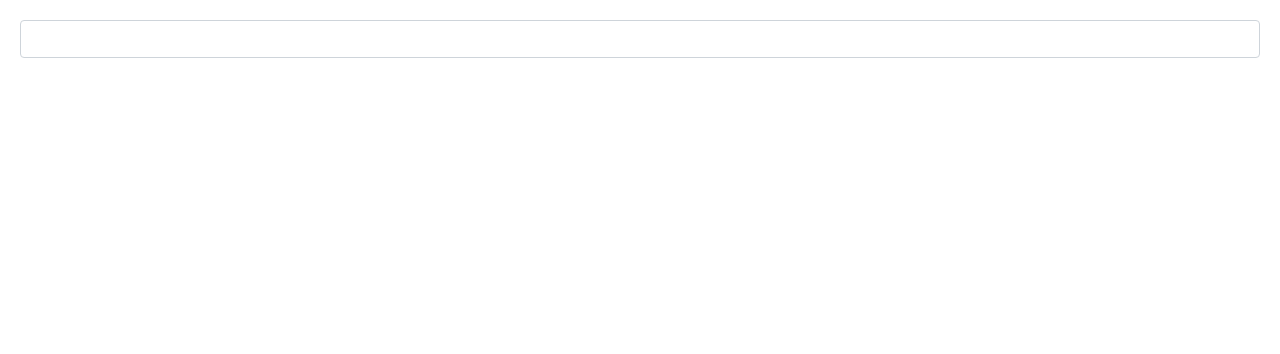
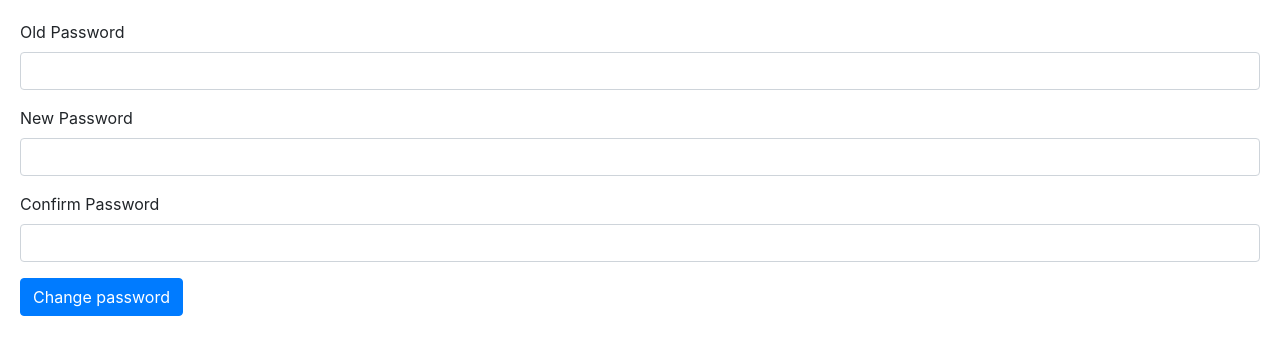
Before and after one commit to jayadrath/mosh-angular-udemy, an Angular app: page / in a window 1280 px wide. Shown: the top 354 px of the page. Built offline with nearby package versions, Linux system fonts and the light colour scheme.

Commit message:
Reactive-forms assignment

```diff
--- a/src/app/app.component.html
+++ b/src/app/app.component.html
@@ -1 +1 @@
-<new-course-form></new-course-form>
+<change-password-form></change-password-form>
--- a/src/app/app.module.ts
+++ b/src/app/app.module.ts
@@ -10,6 +10,7 @@ import { PanelComponent } from './panel/panel.component';
 import { ContactFormComponent } from './contact-form/contact-form.component';
 import { SignupFormComponent } from './signup-form/signup-form.component';
 import { NewCourseFormComponent } from './new-course-form/new-course-form.component';
+import { ChangePasswordFormComponent } from './change-password-form/change-password-form.component';
 
 @NgModule({
   declarations: [
@@ -19,7 +20,8 @@ import { NewCourseFormComponent } from './new-course-form/new-course-form.compon
     CourseComponent,
     PanelComponent,
     ContactFormComponent,
-    NewCourseFormComponent
+    NewCourseFormComponent,
+    ChangePasswordFormComponent
   ],
   imports: [
     BrowserModule,
--- /dev/null
+++ b/src/app/change-password-form/change-password-form.component.html
@@ -0,0 +1,43 @@
+<form [formGroup]="form">
+        <div class="form-group">
+            <label for="oldPassword">Old Password</label>
+            <input
+                formControlName="oldPassword"
+                id="oldPassword"
+                required
+                type="text"
+                class="form-control">
+            <div *ngIf="oldPassword.touched && oldPassword.invalid" class="alert alert-danger">
+                <div *ngIf='oldPassword.errors.required' >Old Password is required</div>
+                <div *ngIf='oldPassword.errors.oldPasswordDoesNotMatch' >Password does not match</div>
+            </div>
+        </div>
+        <div class="form-group">
+            <label for="newPassword">New Password</label>
+            <input
+                formControlName="newPassword"
+                id="newPassword"
+                required
+                type="text"
+                class="form-control">
+            <div *ngIf="newPassword.touched && newPassword.invalid" class="alert alert-danger">
+                <div *ngIf='newPassword.errors.required' >New Password is required</div>
+            </div>
+        </div>
+        <div class="form-group">
+            <label for="confirmPassword">Confirm Password</label>
+            <input
+                formControlName="confirmPassword"
+                id="confirmPassword"
+                required
+                type="text"
+                class="form-control">
+            <div *ngIf="confirmPassword.touched && confirmPassword.invalid" class="alert alert-danger">
+                <div *ngIf='confirmPassword.errors.required' >Confirm Password is required</div>
+            </div>
+            <div *ngIf="confirmPassword.valid && form.errors && form.errors.passwordsDontMatch" class="alert alert-danger">
+                Passwords don't match
+            </div>
+        </div>
+        <button class="btn btn-primary">Change password</button>
+</form>
--- /dev/null
+++ b/src/app/change-password-form/change-password-form.component.ts
@@ -0,0 +1,36 @@
+import { Component, OnInit } from '@angular/core';
+import { FormBuilder, Validators, FormGroup } from '@angular/forms';
+import { PasswordValidators } from './password.validators';
+
+@Component({
+  selector: 'change-password-form',
+  templateUrl: './change-password-form.component.html',
+  styleUrls: ['./change-password-form.component.css']
+})
+export class ChangePasswordFormComponent {
+  form: FormGroup;
+
+  constructor(fb: FormBuilder) {
+    this.form = fb.group({
+      oldPassword: ['',Validators.required,PasswordValidators.oldPasswordShouldMatch],
+      newPassword: ['',Validators.required],
+      confirmPassword: ['',Validators.required]
+    },
+    {
+      validator: PasswordValidators.passwordsShouldMatch
+    });
+  }
+
+  get oldPassword(){
+    return this.form.get('oldPassword');
+  }
+
+  get newPassword(){
+    return this.form.get('newPassword');
+  }
+
+  get confirmPassword(){
+    return this.form.get('confirmPassword');
+  }
+
+}
--- /dev/null
+++ b/src/app/change-password-form/password.validators.ts
@@ -0,0 +1,20 @@
+import { AbstractControl, ValidationErrors } from '@angular/forms';
+
+export class PasswordValidators{
+    static oldPasswordShouldMatch(control: AbstractControl) : Promise<ValidationErrors | null>{
+        return new Promise((resolve)=>{
+
+                if( control.value !== '1234' ){
+                    resolve({ oldPasswordDoesNotMatch: true}) ;
+                }
+        });
+    }
+
+    static passwordsShouldMatch(control: AbstractControl){
+        let newPassword = control.get('newPassword');
+        let confirmPassword = control.get('confirmPassword');
+        if(newPassword.value !== confirmPassword.value)
+            return {passwordsDontMatch: true};
+        return null;
+    }
+}
```
Also changed, not shown: src/app/change-password-form/change-password-form.component.css (added), 1 other file (tests, documents, lock files or other folders).
